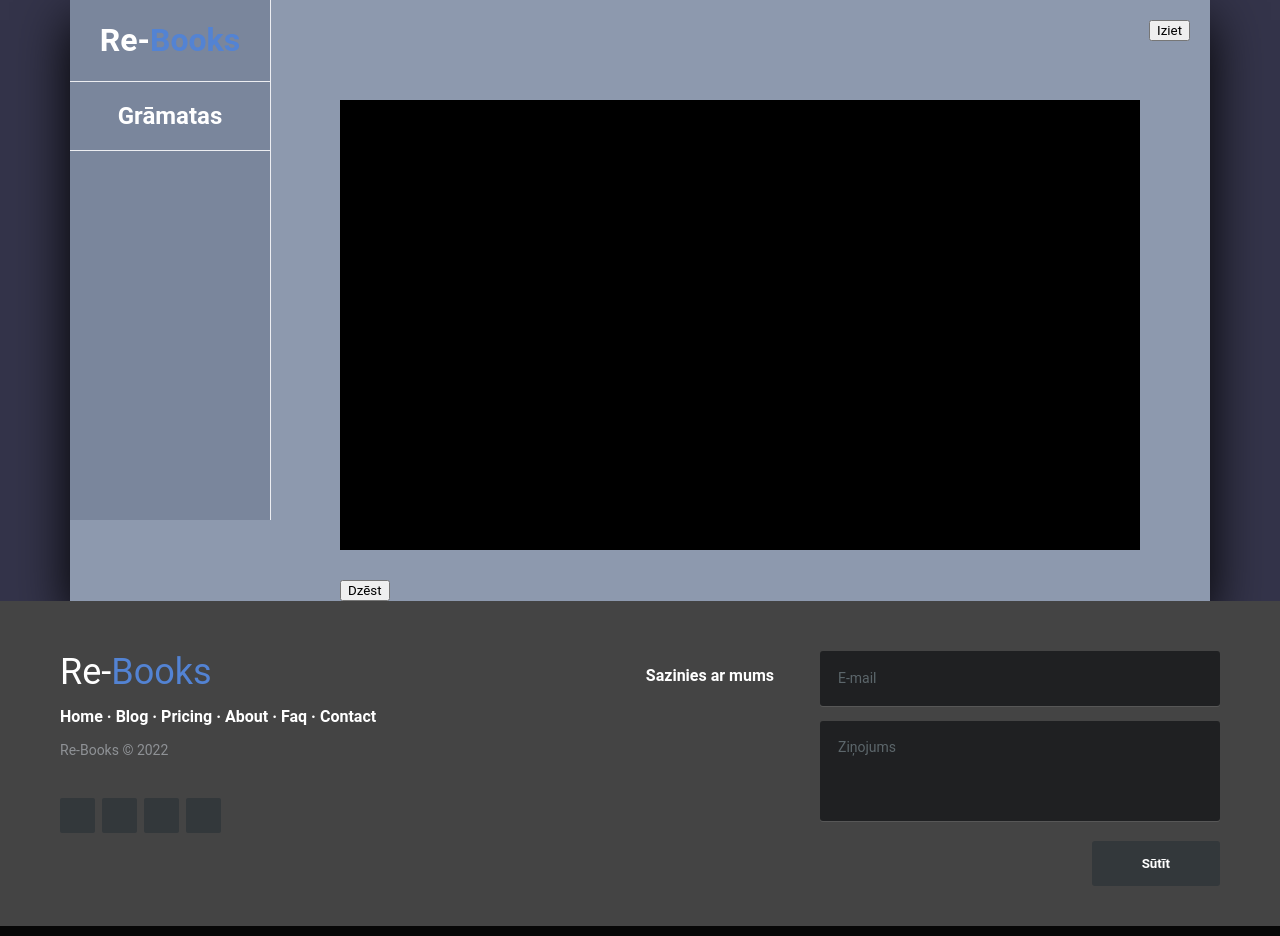
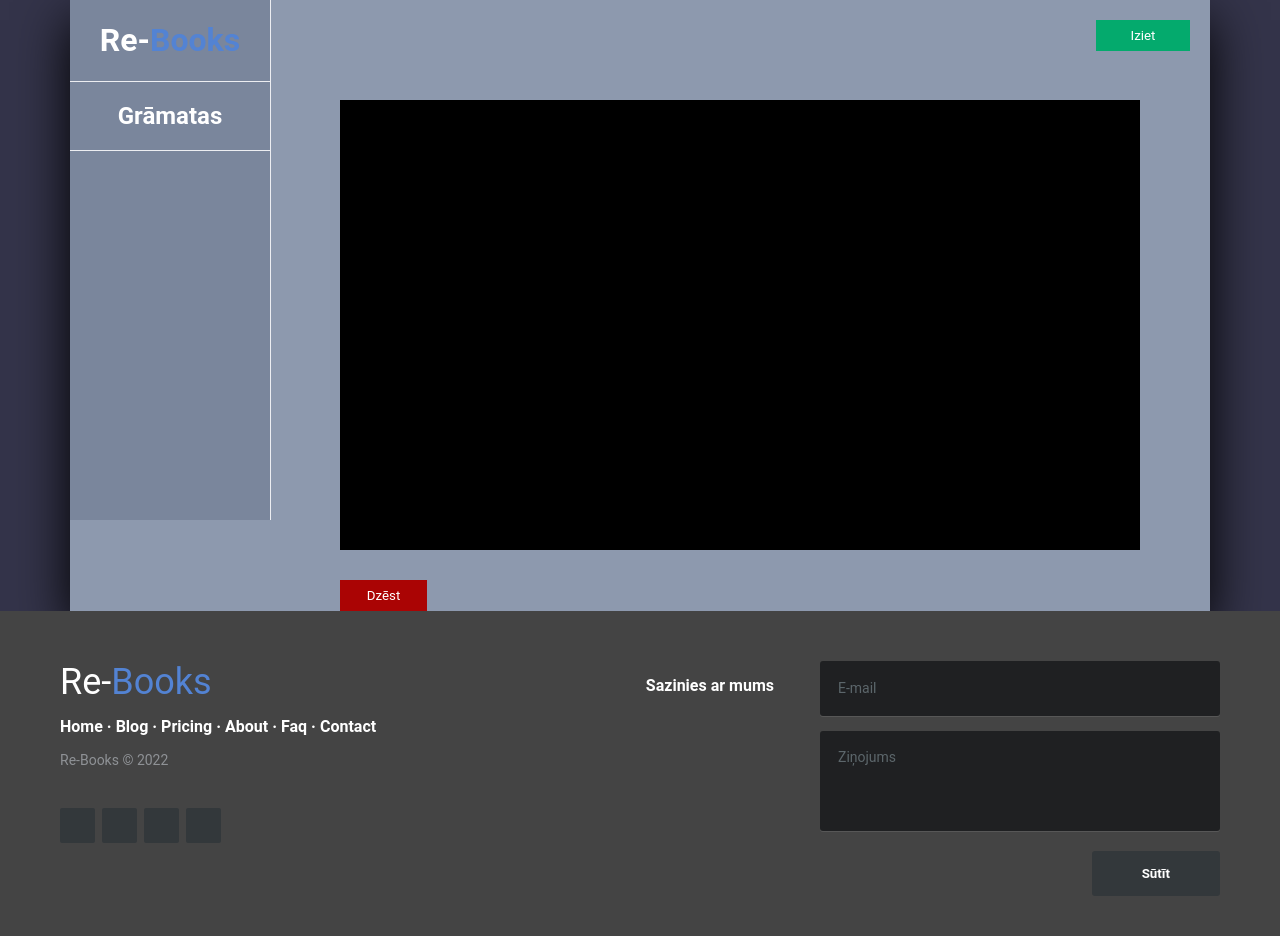
Before and after one commit to fowik/Re-Books, a PHP site: page /user.html in a window 1280 px wide. Shown: the part 68-1004 px from the top of the page. Run offline with PHP 8.4, Linux system fonts and the light colour scheme; some web fonts are replaced.

Commit message:
added buttons

```diff
--- a/css/user.css
+++ b/css/user.css
@@ -48,6 +48,16 @@ h1 span {
     float: right;
     margin-right: 20px;
     margin-top: 20px;
+    background-color: #04AA6D;
+    color: white;
+    padding: 8px 16px;
+    border: none;
+    cursor: pointer;
+    width: 10%;
+}
+
+.leave-button:hover {
+    background-color: #028354;
 }
 
 .books-table {
@@ -66,3 +76,16 @@ h1 span {
 .buttons-left button {
     margin-right: 30px;
 }
+
+.delete-button {
+    background-color: #aa0404;
+    color: white;
+    padding: 8px 16px;
+    border: none;
+    cursor: pointer;
+    width: 10%;
+}
+
+.delete-button:hover {
+    background-color: #830202;
+}
--- a/user.html
+++ b/user.html
@@ -41,7 +41,7 @@
                     </div>
 
                     <div class="buttons-left">
-                        <button class="">Dzēst</button>
+                        <button class="delete-button">Dzēst</button>
                     </div>
 
                 </div>
```
